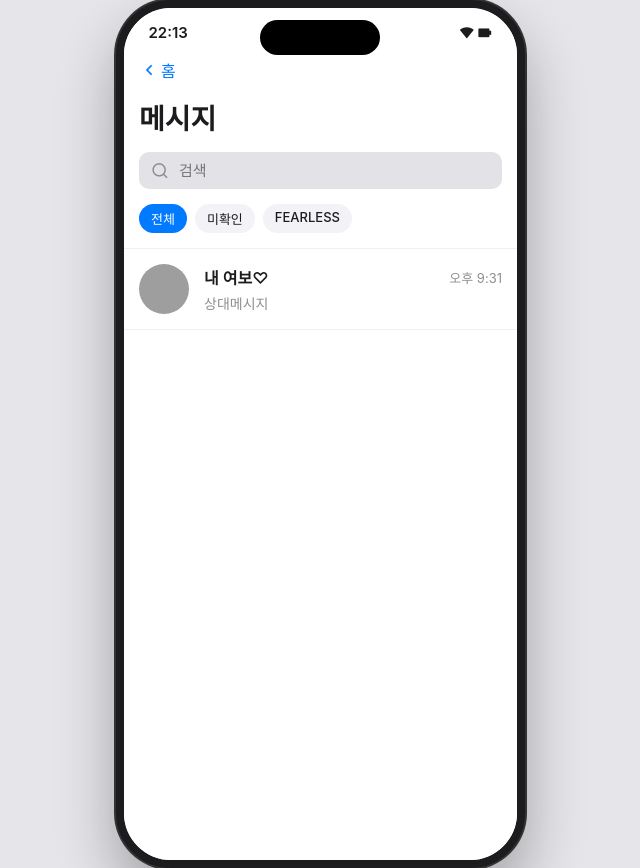
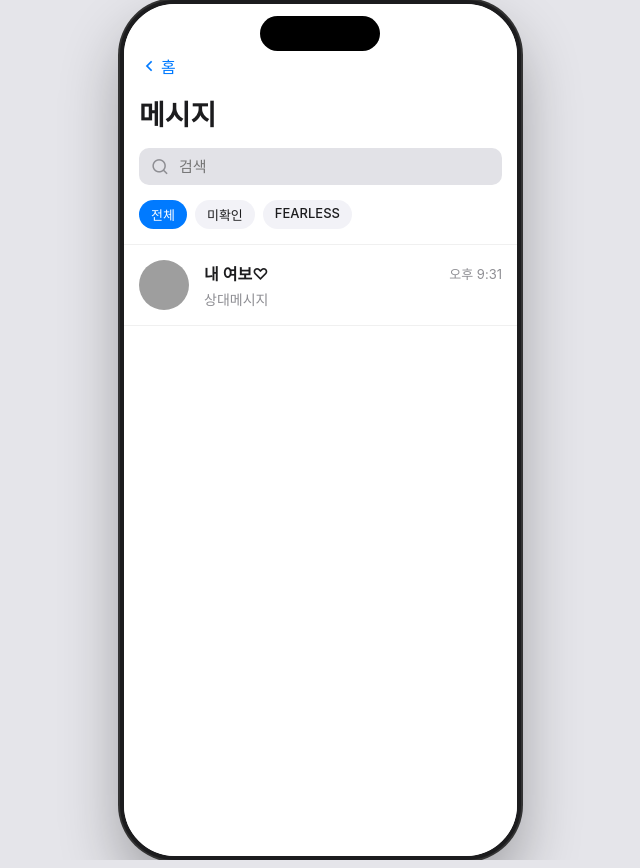
Before and after one commit to lovebullets/bang, a plain HTML site: page phone/message/index.html in a window 1280 px wide. Shown: the whole page, without its empty margins (320-960 px from the left). Drawn offline with nearby package versions, Linux system fonts and the light colour scheme; grey boxes are pictures that could not be loaded.

Commit message:
Update index.html

```diff
--- a/phone/message/index.html
+++ b/phone/message/index.html
@@ -8,16 +8,14 @@
 <style>
 body { margin: 0; padding: 0; background-color: #e5e5ea; display: flex; justify-content: center; align-items: center; min-height: 100vh; font-family: -apple-system, BlinkMacSystemFont, sans-serif; overflow: hidden; }
 
-/* 프레임은 고정. 절대 슬라이딩 되지 않음 */
+/* 프레임 고정 및 초슬림 베젤 */
 .device-frame { position: relative; width: 100%; height: 100vh; background-color: #fff; overflow: hidden; box-shadow: 0 0 20px rgba(0,0,0,0.05); }
 @media (min-width: 768px) {
-    .device-frame { width: 393px; height: 852px; border-radius: 55px; box-shadow: 0 0 0 2px #333, 0 30px 60px rgba(0,0,0,0.3); border: 8px solid #1c1c1e; }
+    .device-frame { width: 393px; height: 852px; border-radius: 55px; box-shadow: 0 0 0 2px #333, 0 30px 60px rgba(0,0,0,0.3); border: 4px solid #1c1c1e; }
     .dynamic-island { position: absolute; top: 12px; left: 50%; transform: translateX(-50%); width: 120px; height: 35px; background-color: #000; border-radius: 20px; z-index: 999; }
 }
 
-/* 상단 시계 (메시지 앱 내부는 블랙 텍스트) */
-.status-bar { position: absolute; top: 15px; width: 100%; display: flex; justify-content: space-between; padding: 0 25px; box-sizing: border-box; z-index: 998; font-size: 15px; font-weight: 600; color: #1c1c1e; pointer-events: none; }
-.status-icons i { margin-left: 4px; font-size: 14px; }
+/* 상태바 완벽 제거 완료 */
 
 /* 앱 실행 시 알맹이 확대 효과 (Zoom In) */
 .app-inner {
@@ -44,13 +42,12 @@ body { margin: 0; padding: 0; background-color: #e5e5ea; display: flex; justify-
 
 <div class="device-frame">
     <div class="dynamic-island"></div>
-    <div class="status-bar"><span class="status-time">00:00</span><span class="status-icons"><i class="ri-signal-wifi-fill"></i><i class="ri-battery-fill"></i></span></div>
 
     <div class="app-inner">
         <!-- 리스트 컨테이너 (list.html 내용이 fetch 되어 들어옴) -->
         <div id="list-view" class="view-screen"></div>
 
-        <!-- 뷰어 컨테이너 (260628.html 등의 내용이 fetch 되어 들어옴) -->
+        <!-- 뷰어 컨테이너 (유저의 원본 코드가 fetch 되어 들어옴) -->
         <div id="viewer-view" class="view-screen">
             <div class="viewer-header">
                 <div class="nav-back" onclick="location.hash='list'"><i class="ri-arrow-left-s-line"></i>메시지</div>
@@ -61,17 +58,6 @@ body { margin: 0; padding: 0; background-color: #e5e5ea; display: flex; justify-
 </div>
 
 <script>
-// KST 시계 업데이트
-function updateClock() {
-    const now = new Date();
-    const utc = now.getTime() + (now.getTimezoneOffset() * 60000);
-    const kst = new Date(utc + (3600000 * 9));
-    let h = kst.getHours(); let m = kst.getMinutes();
-    h = h < 10 ? '0' + h : h; m = m < 10 ? '0' + m : m;
-    document.querySelector('.status-time').innerText = `${h}:${m}`;
-}
-setInterval(updateClock, 1000); updateClock();
-
 // SPA 라우팅 및 리스트 로드
 function handleRoute() {
     const hash = window.location.hash.replace('#', '');
@@ -80,32 +66,27 @@ function handleRoute() {
     const contentArea = document.getElementById('dynamic-content');
 
     if (!hash || hash === 'list') {
-        // 리스트 뷰로 이동
         listView.style.transform = 'translateX(0)';
         viewerView.style.transform = 'translateX(100%)';
         listView.style.pointerEvents = 'auto';
-        document.activeElement.blur(); // 키보드 숨김 방어
+        if(document.activeElement) document.activeElement.blur();
 
-        // list.html 이 아직 로드되지 않았다면 Fetch
         if(listView.innerHTML.trim() === '') {
             fetch('list.html').then(r => r.text()).then(html => {
                 listView.innerHTML = html;
-                initListLogic(); // 필터링 로직 초기화
+                initListLogic();
             });
         }
     } else {
-        // 뷰어(대화창) 뷰로 이동
         listView.style.transform = 'translateX(-30%)';
         viewerView.style.transform = 'translateX(0)';
         listView.style.pointerEvents = 'none';
         contentArea.innerHTML = '<div style="text-align:center; padding: 50px;"><i class="ri-loader-4-line ri-spin" style="font-size:24px; color:#8e8e93;"></i></div>';
 
-        // 260628.html 등 파일 불러오기 (유저 코드 원본 100% 보존 구역)
         fetch(`dialog/${hash}.html`).then(r => {
             if(!r.ok) throw new Error('메시지가 없습니다.'); return r.text();
         }).then(html => {
             contentArea.innerHTML = html;
-            // 유저 코드의 스크립트 실행 보장
             Array.from(contentArea.querySelectorAll('script')).forEach(oldScript => {
                 const newScript = document.createElement('script');
                 Array.from(oldScript.attributes).forEach(attr => newScript.setAttribute(attr.name, attr.value));
@@ -116,7 +97,7 @@ function handleRoute() {
     }
 }
 
-// 홈 화면으로 나갈 때 축소되는 애니메이션 연출
+// 홈 화면으로 나갈 때 축소되는 애니메이션 연출 (알맹이만 축소)
 window.exitApp = function() {
     const inner = document.querySelector('.app-inner');
     inner.style.transition = 'all 0.3s cubic-bezier(0.25, 0.46, 0.45, 0.94)';
@@ -125,7 +106,7 @@ window.exitApp = function() {
     setTimeout(() => { location.href = '../index.html'; }, 250);
 }
 
-// 검색 및 태그 필터링 자바스크립트 로직
+// 검색 및 태그 필터링 자바스크립트 로직 (날짜 검색 추가)
 function initListLogic() {
     const searchInput = document.getElementById('msg-search');
     const tags = document.querySelectorAll('.tag');
@@ -137,8 +118,11 @@ function initListLogic() {
 
         items.forEach(item => {
             const name = item.querySelector('.chat-name').innerText.toLowerCase();
+            const date = item.querySelector('.chat-date').innerText.toLowerCase(); // 날짜 텍스트 추출
             const itemTags = item.dataset.tags || '';
-            const matchesSearch = name.includes(keyword);
+
+            // 이름이나 날짜 중 하나라도 검색어(keyword)를 포함하면 true
+            const matchesSearch = name.includes(keyword) || date.includes(keyword);
             const matchesTag = (activeTag === '전체') || itemTags.includes(activeTag);
 
             if(matchesSearch && matchesTag) { item.style.display = 'flex'; }
```
